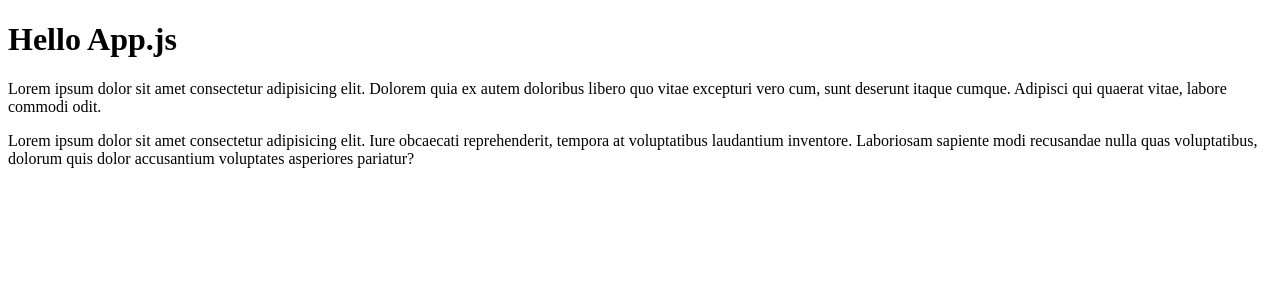
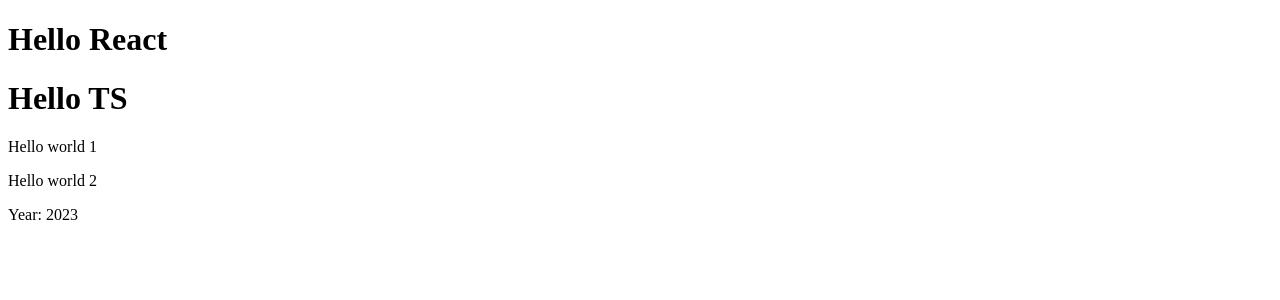
Before and after one commit to Stail6/React-lesson, a React (Create React App) app: page / in a window 1280 px wide. Shown: the top 300 px of the page. Built offline with nearby package versions, Linux system fonts and the light colour scheme.

Commit message:
виводим елементи на сторінці за допомогою props

```diff
--- a/src/index.tsx
+++ b/src/index.tsx
@@ -1,26 +1,27 @@
 import React from 'react'
 import ReactDOM from 'react-dom/client'
 
-const Title = () => {
-    return <h1>Hello App.js</h1>
+interface ITitleProps {
+    text: string
 }
 
-const Content = () => {
+type ContentProps = {
+    text1: string
+    text2: string
+    year: number
+}
+
+const Title = (props: ITitleProps) => {
+    console.log(props)
+    return <h1>Hello {props.text}</h1>
+}
+
+const Content = (props: ContentProps) => {
     return (
         <React.Fragment>
-            <p>
-                Lorem ipsum dolor sit amet consectetur adipisicing elit. Dolorem
-                quia ex autem doloribus libero quo vitae excepturi vero cum,
-                sunt deserunt itaque cumque. Adipisci qui quaerat vitae, labore
-                commodi odit.
-            </p>
-            <p>
-                Lorem ipsum dolor sit amet consectetur adipisicing elit. Iure
-                obcaecati reprehenderit, tempora at voluptatibus laudantium
-                inventore. Laboriosam sapiente modi recusandae nulla quas
-                voluptatibus, dolorum quis dolor accusantium voluptates
-                asperiores pariatur?
-            </p>
+            <p>{props.text1}</p>
+            <p>{props.text2}</p>
+            <div>Year: {props.year}</div>
         </React.Fragment>
     )
 }
@@ -28,8 +29,9 @@
 function App() {
     return (
         <>
-            <Title />
-            <Content />
+            <Title text="React" />
+            <Title text="TS" />
+            <Content text1="Hello world 1" text2="Hello world 2" year={2023} />
         </>
     )
 }
```
